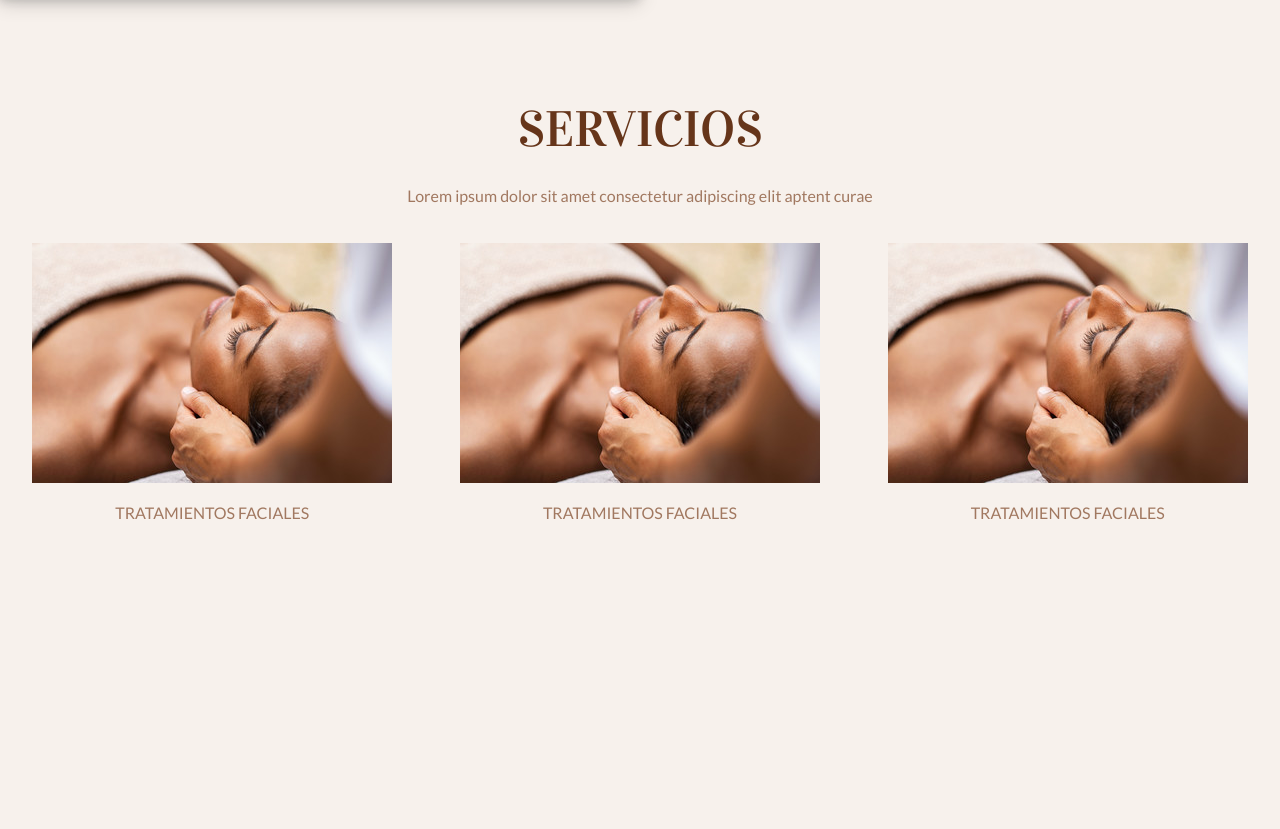
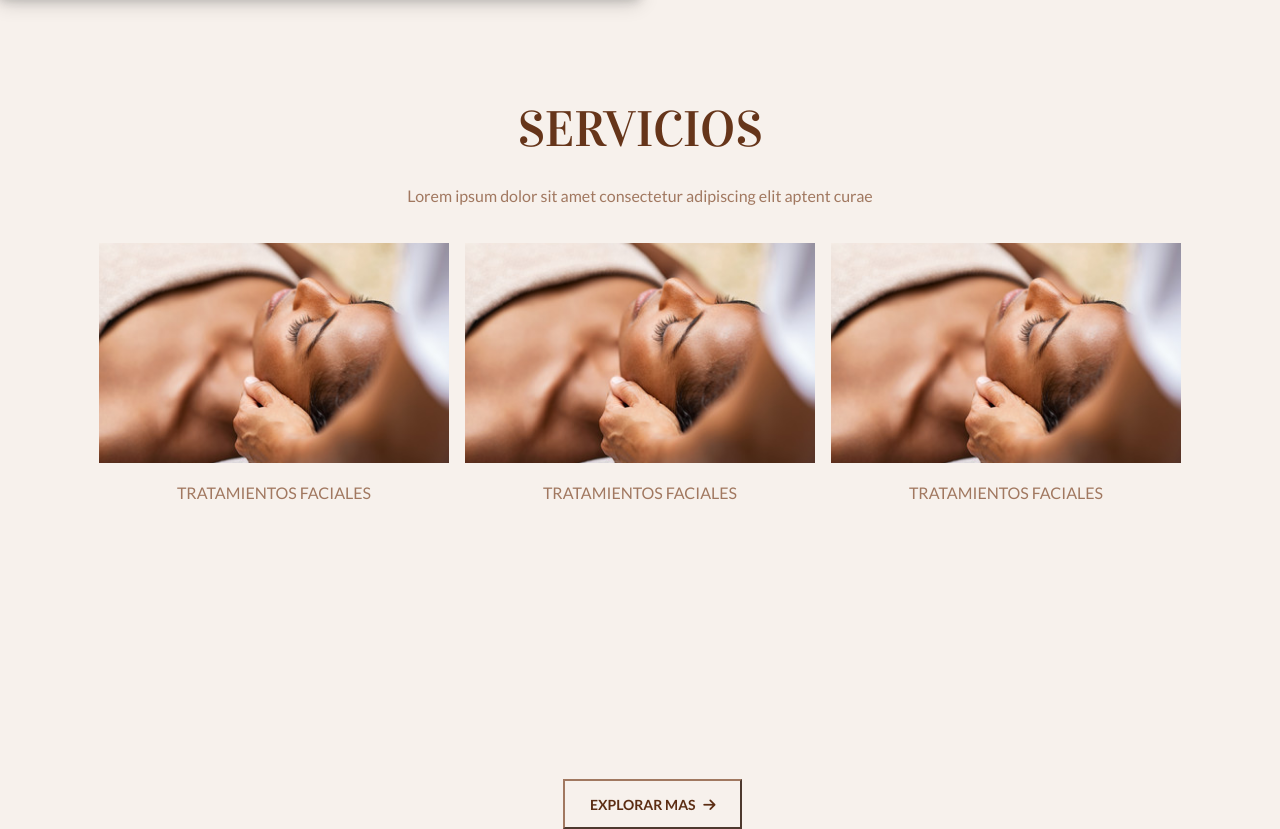
Before and after one commit to leamsixthacoder/patients-webpage, a plain HTML site: page index.html in a window 1280 px wide. Shown: the part 1071-1900 px from the top of the page. Before the commit the page ends 1697 px from the top, so only its background shows below. Drawn offline with Linux system fonts and the light colour scheme; a web font is replaced by a local one.

Commit message:
adding button "ver mas" + style

```diff
--- a/index.html
+++ b/index.html
@@ -3,14 +3,20 @@
 <head>
     <meta charset="UTF-8">
     <meta name="viewport" content="width=device-width, initial-scale=1.0">
-   <link rel="stylesheet" href="style/style.css">
+
+    <!--STYLE-->
+    <link rel="stylesheet" href="style/style.css">
 
    <!--FONTS-->
    <link rel="preconnect" href="https://fonts.googleapis.com">
    <link rel="preconnect" href="https://fonts.gstatic.com" crossorigin>
    <link href="https://fonts.googleapis.com/css2?family=Lato:ital,wght@0,100;0,300;0,400;0,700;0,900;1,100;1,300;1,400;1,700;1,900&family=Stylish&family=Vidaloka&display=swap" rel="stylesheet">
 
-    <title>Beauty Clinic</title>
+
+   <!--FONT AWESOME ICON-->
+   <link rel="stylesheet" href="https://cdnjs.cloudflare.com/ajax/libs/font-awesome/6.6.0/css/all.min.css">
+
+   <title>Beauty Clinic</title>
 </head>
 <body>
      <header>
@@ -74,6 +80,12 @@
 
             </div>
 
+            <button class="ver-mas-btn">Explorar mas <i class="fa-solid fa-arrow-right"></i></button>
+
         </div>
+
+        <footer>
+
+        </footer>
 </body>
 </html>
--- a/style/style.css
+++ b/style/style.css
@@ -174,6 +174,36 @@ box-shadow: 0 4px 8px 0 rgba(73, 73, 73, 0.2), 0 6px 20px 0 rgba(0, 0, 0, 0.19);
 
 /*SERVICES SECTION */
 
+.services-section {
+    margin-bottom: 12%;
+}
+
+.services-section .ver-mas-btn {
+
+    border-color: #A17860;
+    background: transparent;
+    color: #5C2D13;
+    width: 14%;
+    height: 50px;
+    font-family: lato,serif;
+    font-size: 14px;
+    font-weight: bold;
+    text-transform: uppercase;
+    cursor: pointer;
+    position: absolute;
+    left: 44%;
+    bottom: -1100px;
+
+
+}
+
+.services-section .ver-mas-btn:hover{
+    opacity: 0.5;
+}
+
+.services-section .fa-arrow-right{
+    margin-left: 5px;
+}
 
 .services-section h2,p{
 
@@ -202,20 +232,23 @@ box-shadow: 0 4px 8px 0 rgba(73, 73, 73, 0.2), 0 6px 20px 0 rgba(0, 0, 0, 0.19);
 }
 
 .services img{
-
+   width: 350px;
+   height: 220px;
     object-fit: cover;
     margin-bottom: 1rem;
 
 }
 
 .services{
+
     display: grid;
-    grid-template-columns: repeat(3,1fr);
-    grid-gap: 0.2rem;
+    grid-template-columns: repeat(3,0.1fr);
+    grid-gap: 1rem;
     justify-content: center;
     align-items: center;
     text-align: center;
-    margin-bottom: 8%;
+
+
 }
 
 .services span{
```
